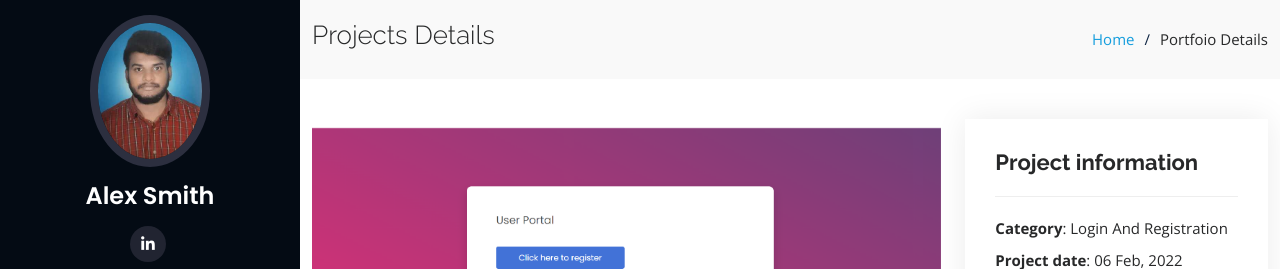
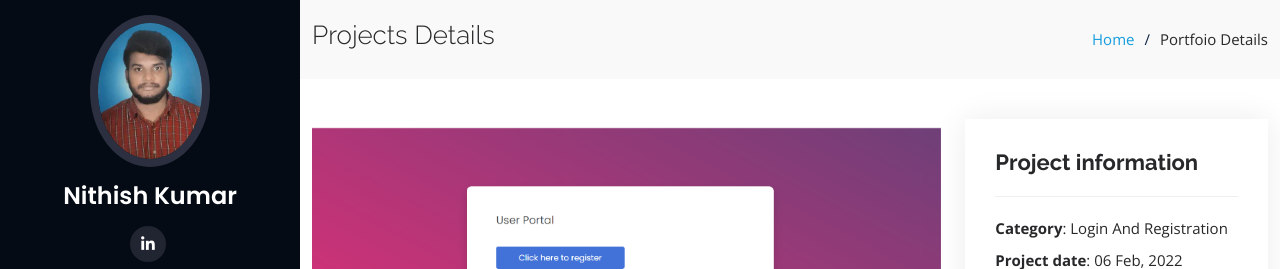
Before and after one commit to jobsandjob/Nithishkumar-Bio, a plain HTML site: page Projects-login_registration.html in a window 1280 px wide. Shown: the top 269 px of the page. Drawn offline with nearby package versions, Linux system fonts and the light colour scheme.

Commit message:
Update Projects-login_registration.html

```diff
--- a/Projects-login_registration.html
+++ b/Projects-login_registration.html
@@ -41,7 +41,7 @@
 
       <div class="profile">
         <img src="assets/img/profile.jpeg" alt="" class="img-fluid rounded-circle">
-        <h1 class="text-light"><a href="index.html">Alex Smith</a></h1>
+        <h1 class="text-light"><a href="index.html">Nithish Kumar</a></h1>
         <div class="social-links mt-3 text-center">
           <a href="https://www.linkedin.com/in/nithish-kumar1999/" target="_new" class="linkedin"><i class="bx bxl-linkedin"></i></a>
 
```
